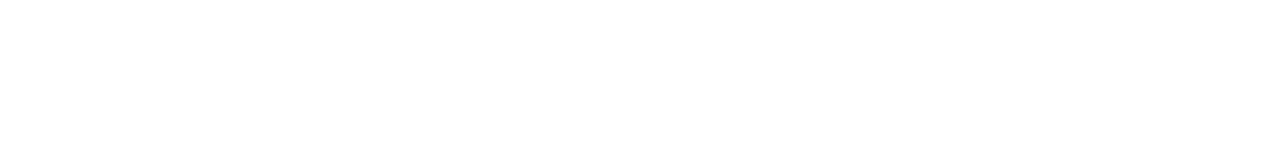
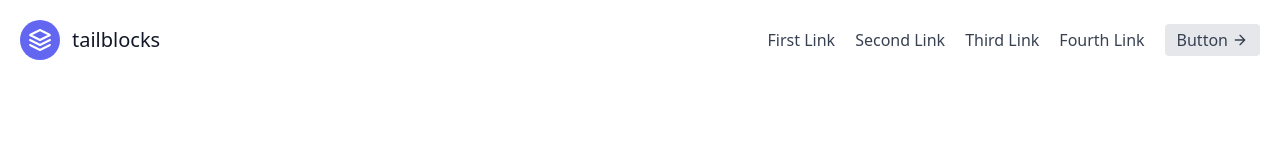
Before and after one commit to pradoshs0414/pradoshs0414.github.io, a plain HTML site: page index.html in a window 1280 px wide. Drawn offline with nearby package versions, Linux system fonts and the light colour scheme.

Commit message:
Update index.html

```diff
--- a/index.html
+++ b/index.html
@@ -1,8 +1,29 @@
 <HTML>
 <HEAD>
 <TITLE>HACKMEITZPRADOSH</TITLE>
+<link href="https://unpkg.com/tailwindcss@^2/dist/tailwind.min.css" rel="stylesheet">
 </HEAD>
 <BODY>
-
+<header class="text-gray-700 body-font">
+  <div class="container mx-auto flex flex-wrap p-5 flex-col md:flex-row items-center">
+    <a class="flex title-font font-medium items-center text-gray-900 mb-4 md:mb-0">
+      <svg xmlns="http://www.w3.org/2000/svg" fill="none" stroke="currentColor" stroke-linecap="round" stroke-linejoin="round" stroke-width="2" class="w-10 h-10 text-white p-2 bg-indigo-500 rounded-full" viewBox="0 0 24 24">
+        <path d="M12 2L2 7l10 5 10-5-10-5zM2 17l10 5 10-5M2 12l10 5 10-5"></path>
+      </svg>
+      <span class="ml-3 text-xl">tailblocks</span>
+    </a>
+    <nav class="md:ml-auto flex flex-wrap items-center text-base justify-center">
+      <a class="mr-5 hover:text-gray-900">First Link</a>
+      <a class="mr-5 hover:text-gray-900">Second Link</a>
+      <a class="mr-5 hover:text-gray-900">Third Link</a>
+      <a class="mr-5 hover:text-gray-900">Fourth Link</a>
+    </nav>
+    <button class="inline-flex items-center bg-gray-200 border-0 py-1 px-3 focus:outline-none hover:bg-gray-300 rounded text-base mt-4 md:mt-0">Button
+      <svg fill="none" stroke="currentColor" stroke-linecap="round" stroke-linejoin="round" stroke-width="2" class="w-4 h-4 ml-1" viewBox="0 0 24 24">
+        <path d="M5 12h14M12 5l7 7-7 7"></path>
+      </svg>
+    </button>
+  </div>
+</header>
 </BODY>
 </HTML>
```
